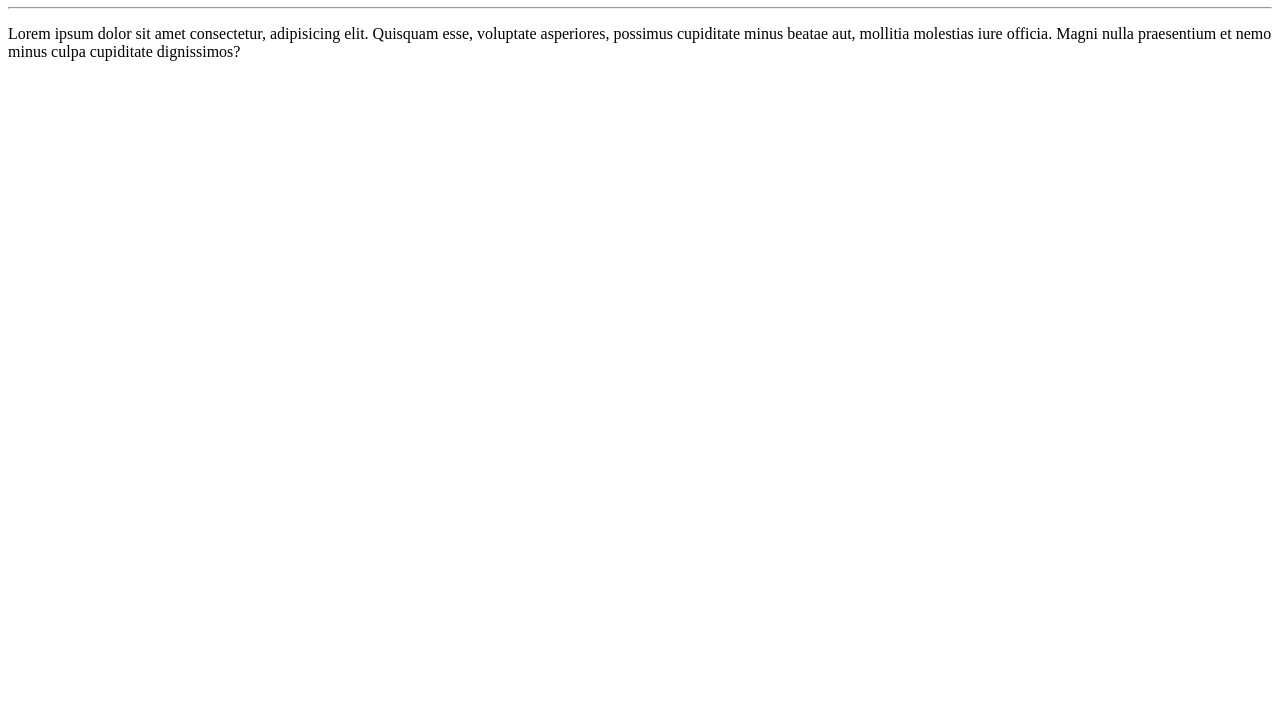
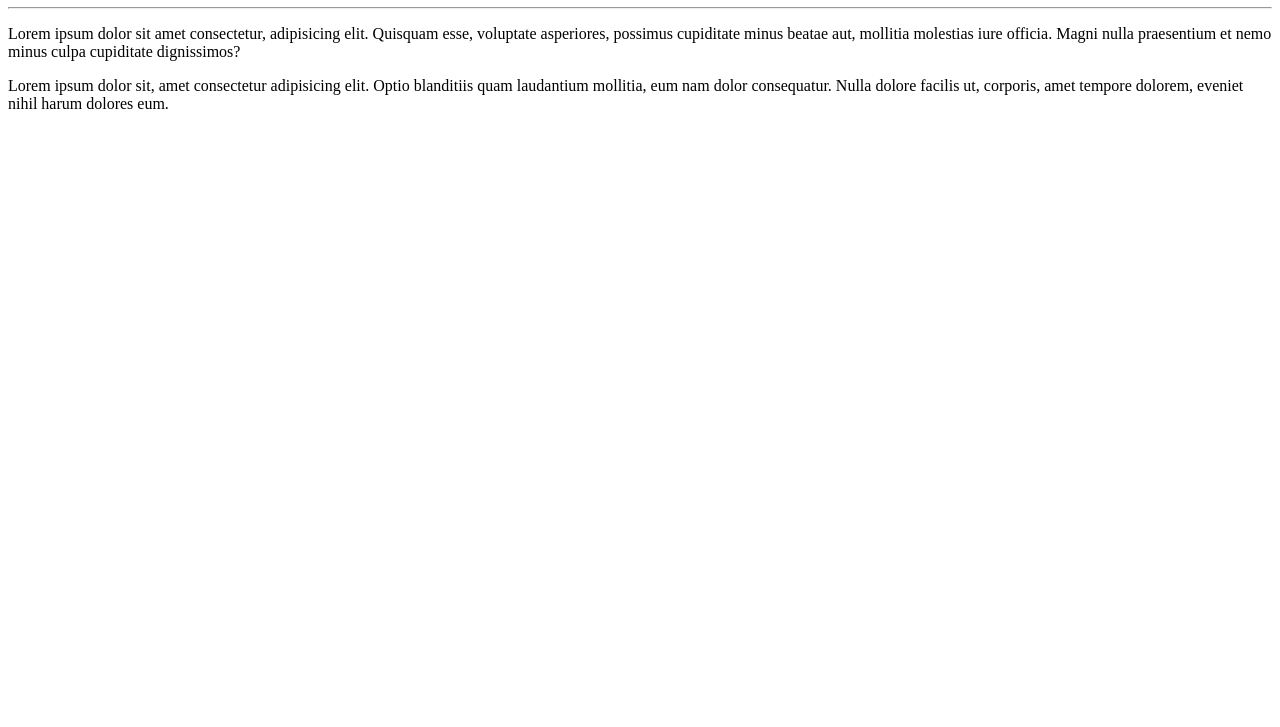
Before and after one commit to Chrislane-dev/Ola-Mundo, a plain HTML site: page Site exemplo/Index.html in a window 1280 px wide. Shown: the part 73-800 px from the top of the page. Drawn offline with Linux system fonts and the light colour scheme.

Commit message:
Adicionei um paragrafo

```diff
--- a/Site exemplo/Index.html
+++ b/Site exemplo/Index.html
@@ -11,3 +11,4 @@
    <p>Lorem ipsum dolor sit amet consectetur, adipisicing elit. Quisquam esse, voluptate asperiores, possimus cupiditate minus beatae aut, mollitia molestias iure officia. Magni nulla praesentium et nemo minus culpa cupiditate dignissimos?</p>
 </body>
 </html>
+<p>Lorem ipsum dolor sit, amet consectetur adipisicing elit. Optio blanditiis quam laudantium mollitia, eum nam dolor consequatur. Nulla dolore facilis ut, corporis, amet tempore dolorem, eveniet nihil harum dolores eum.</p>
```
